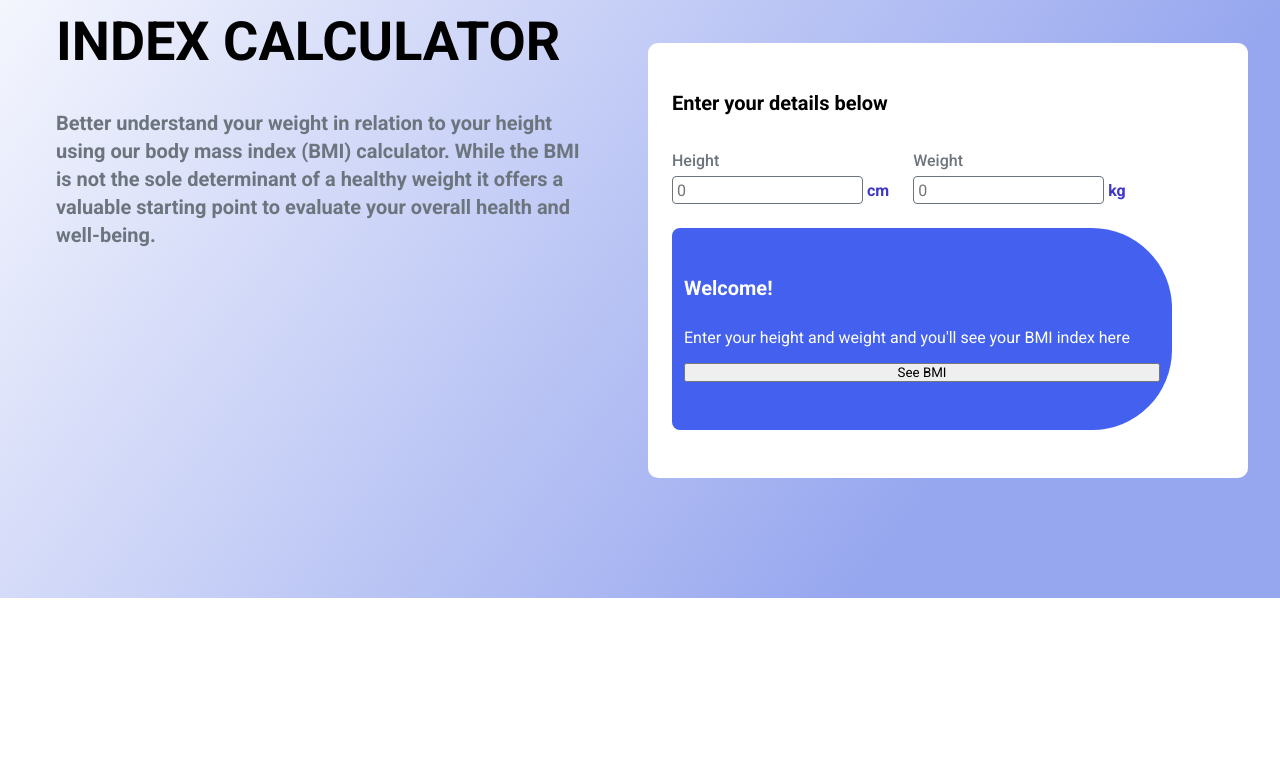
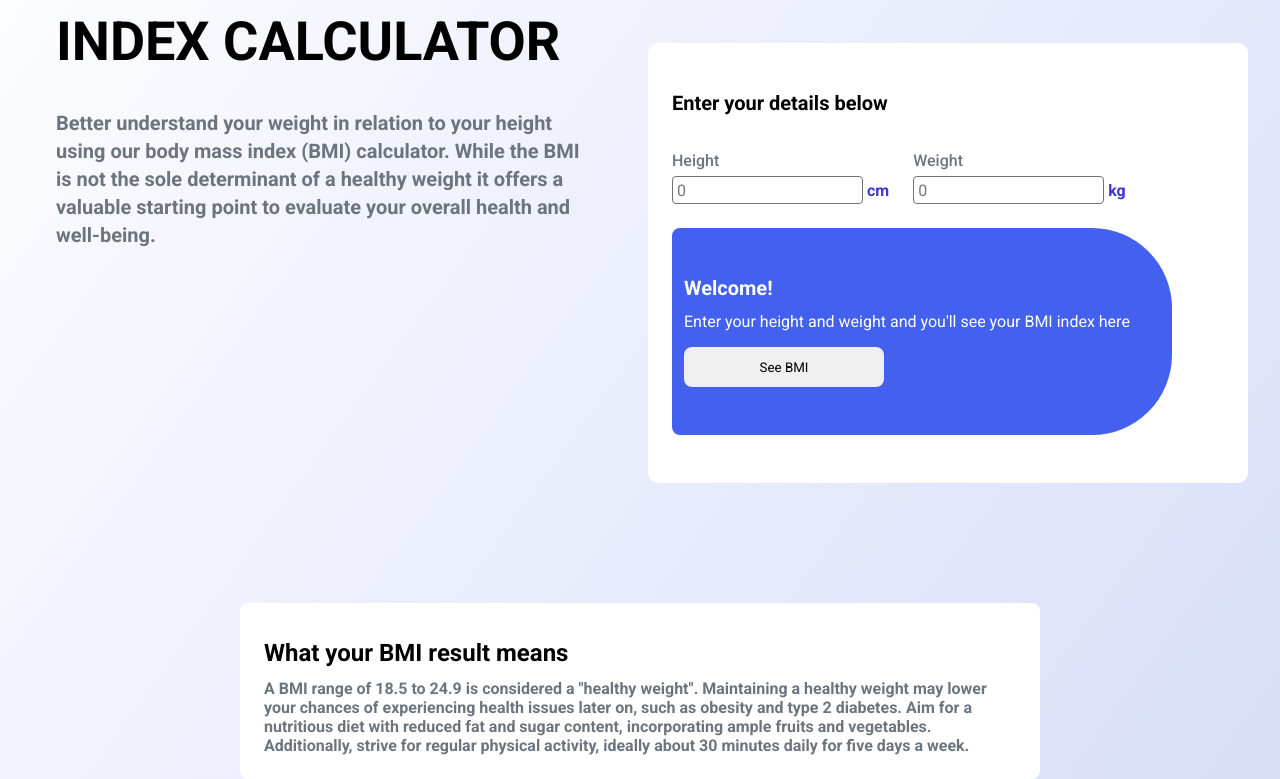
Before and after one commit to andreicatrina/BMI-app, a React (Vite) app: page / in a window 1280 px wide. Shown: the part 205-984 px from the top of the page. Before the commit the page ends 803 px from the top, so only its background shows below. Built offline with nearby package versions, Linux system fonts and the light colour scheme.

Commit message:
Minor update

```diff
--- a/src/App.jsx
+++ b/src/App.jsx
@@ -1,14 +1,14 @@
-import { useState } from "react";
-import reactLogo from "./assets/react.svg";
-import viteLogo from "/vite.svg";
 import "./App.css";
 import { LandingSection } from "./components/LandingSection/LandingSection";
+import { DetailsSection } from "./components/DetailsSection/DetailsSection";
+import { PageLayout } from "./components/PageLayout/PageLayout";
 
 function App() {
   return (
-    <>
+    <PageLayout>
       <LandingSection />
-    </>
+      <DetailsSection />
+    </PageLayout>
   );
 }
 
--- /dev/null
+++ b/src/components/DetailsSection/DetailsSection.jsx
@@ -0,0 +1,20 @@
+import React from "react";
+import { DetailsContainer, DetailsParent, TextContainer } from "./components";
+
+export const DetailsSection = () => {
+  return (
+    <DetailsParent>
+      <DetailsContainer>
+        <TextContainer>
+          <h3>What your BMI result means</h3>
+          <p>
+            A BMI range of 18.5 to 24.9 is considered a "healthy weight". Maintaining a healthy weight may lower your
+            chances of experiencing health issues later on, such as obesity and type 2 diabetes. Aim for a nutritious
+            diet with reduced fat and sugar content, incorporating ample fruits and vegetables. Additionally, strive for
+            regular physical activity, ideally about 30 minutes daily for five days a week.
+          </p>
+        </TextContainer>
+      </DetailsContainer>
+    </DetailsParent>
+  );
+};
--- /dev/null
+++ b/src/components/DetailsSection/components.jsx
@@ -0,0 +1,32 @@
+import { styled } from "styled-components";
+
+export const DetailsParent = styled.div`
+  width: 100%;
+`;
+
+export const DetailsContainer = styled.div`
+  width: 100%;
+  max-width: 1400px;
+  margin: 0 auto;
+`;
+
+export const TextContainer = styled.div`
+  width: 100%;
+  max-width: 800px;
+  margin: 0 auto;
+  background-color: #fff;
+  padding: 24px;
+  border-radius: 8px;
+
+  h3 {
+    font-size: 24px;
+    font-weight: 700;
+    padding: 12px 0;
+  }
+
+  p {
+    font-size: 16px;
+    font-weight: 600;
+    color: var(--color-p-text);
+  }
+`;
--- a/src/components/LandingSection/LandingSection.jsx
+++ b/src/components/LandingSection/LandingSection.jsx
@@ -15,9 +15,16 @@ import {
 export const LandingSection = () => {
   const [height, setHeight] = useState(0);
   const [weight, setWeight] = useState(0);
+  const [bmi, setBmi] = useState("");
+  const [error, setError] = useState("");
 
   function CalculateBmi() {
-    console.log((weight / (height * height)) * 10000);
+    if (height === 0 || weight === 0) {
+      setError("Please complete both fields!");
+    } else {
+      console.log(((weight / (height * height)) * 10000).toFixed(2));
+      setBmi(((weight / (height * height)) * 10000).toFixed(2));
+    }
   }
 
   function onChangeHeight(e) {
@@ -57,8 +64,18 @@ export const LandingSection = () => {
             </WeightContainer>
           </CalculatorInputsContainer>
           <CalculatorInfoContainer>
-            <h3>Welcome!</h3>
-            <p>Enter your height and weight and you'll see your BMI index here</p>
+            {bmi ? (
+              <div>
+                {/* <p>{error}</p> */}
+                <p>{`Your Body Mass Index is ${bmi}!`}</p>
+              </div>
+            ) : (
+              <div>
+                <h3>Welcome!</h3>
+                <p>Enter your height and weight and you'll see your BMI index here</p>
+              </div>
+            )}
+
             <button onClick={CalculateBmi}>See BMI</button>
           </CalculatorInfoContainer>
         </CalculatorParentContainer>
--- a/src/components/LandingSection/components.jsx
+++ b/src/components/LandingSection/components.jsx
@@ -2,8 +2,6 @@ import { styled } from "styled-components";
 
 export const Landing = styled.section`
   min-height: 100vh;
-  background: rgb(255, 255, 255);
-  background: linear-gradient(126deg, rgba(255, 255, 255, 1) 0%, rgba(151, 167, 239, 1) 77%);
 `;
 
 export const LandingContainer = styled.div`
@@ -149,4 +147,12 @@ export const CalculatorInfoContainer = styled.div`
     font-size: 16px;
     font-weight: 400;
   }
+
+  button {
+    height: 40px;
+    width: 100%;
+    max-width: 200px;
+    border-radius: 8px;
+    border: none;
+  }
 `;
--- /dev/null
+++ b/src/components/PageLayout/PageLayout.jsx
@@ -0,0 +1,10 @@
+import React from "react";
+import { Container, Content } from "./components";
+
+export const PageLayout = (props) => {
+  return (
+    <Container>
+      <Content>{props.children}</Content>
+    </Container>
+  );
+};
--- /dev/null
+++ b/src/components/PageLayout/components.jsx
@@ -0,0 +1,11 @@
+import { styled } from "styled-components";
+
+export const Container = styled.section`
+  min-height: 100vh;
+  background: rgb(255, 255, 255);
+  background: linear-gradient(126deg, rgba(255, 255, 255, 1) 0%, #d9dff9 97%);
+`;
+
+export const Content = styled.div`
+  margin: 0;
+`;
```
